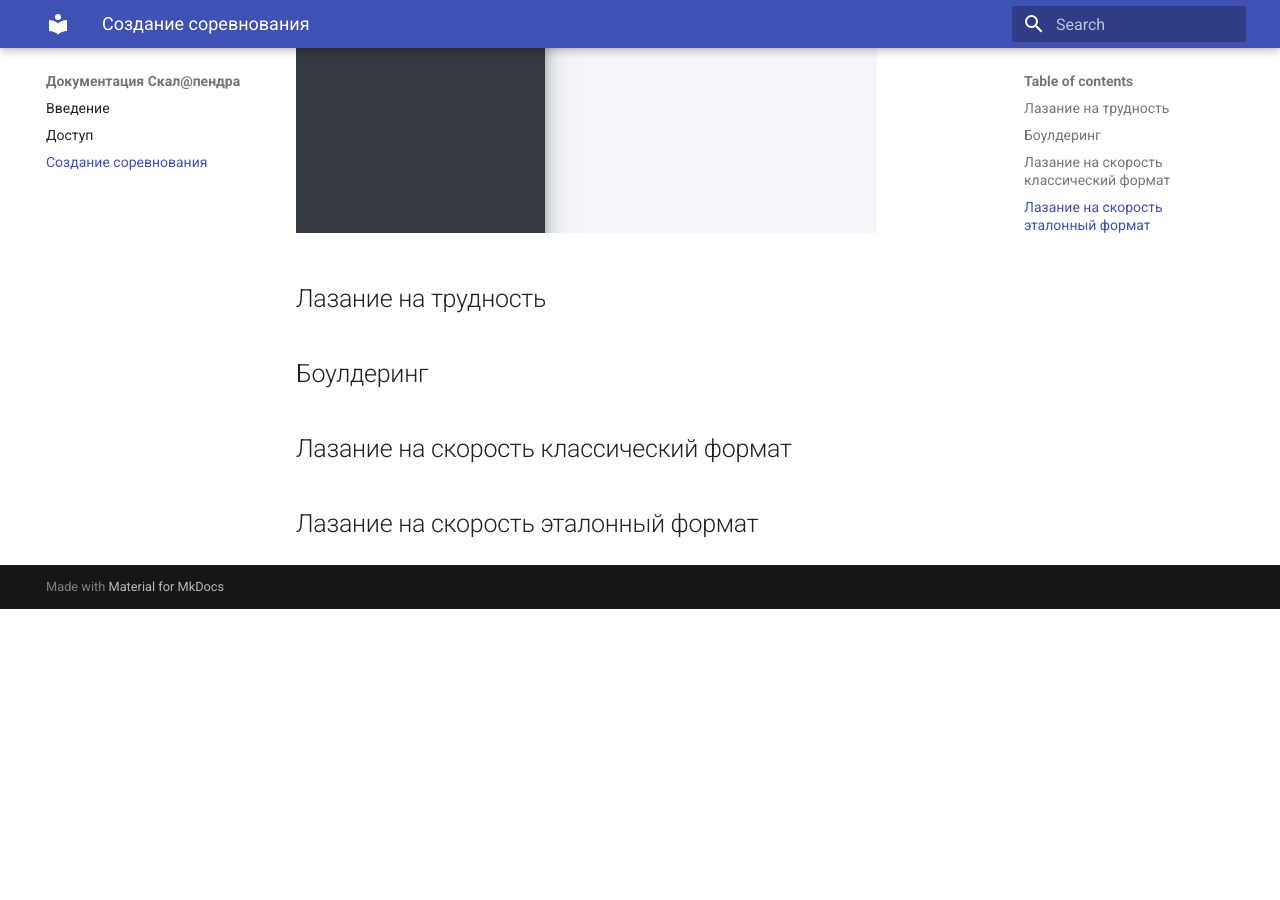
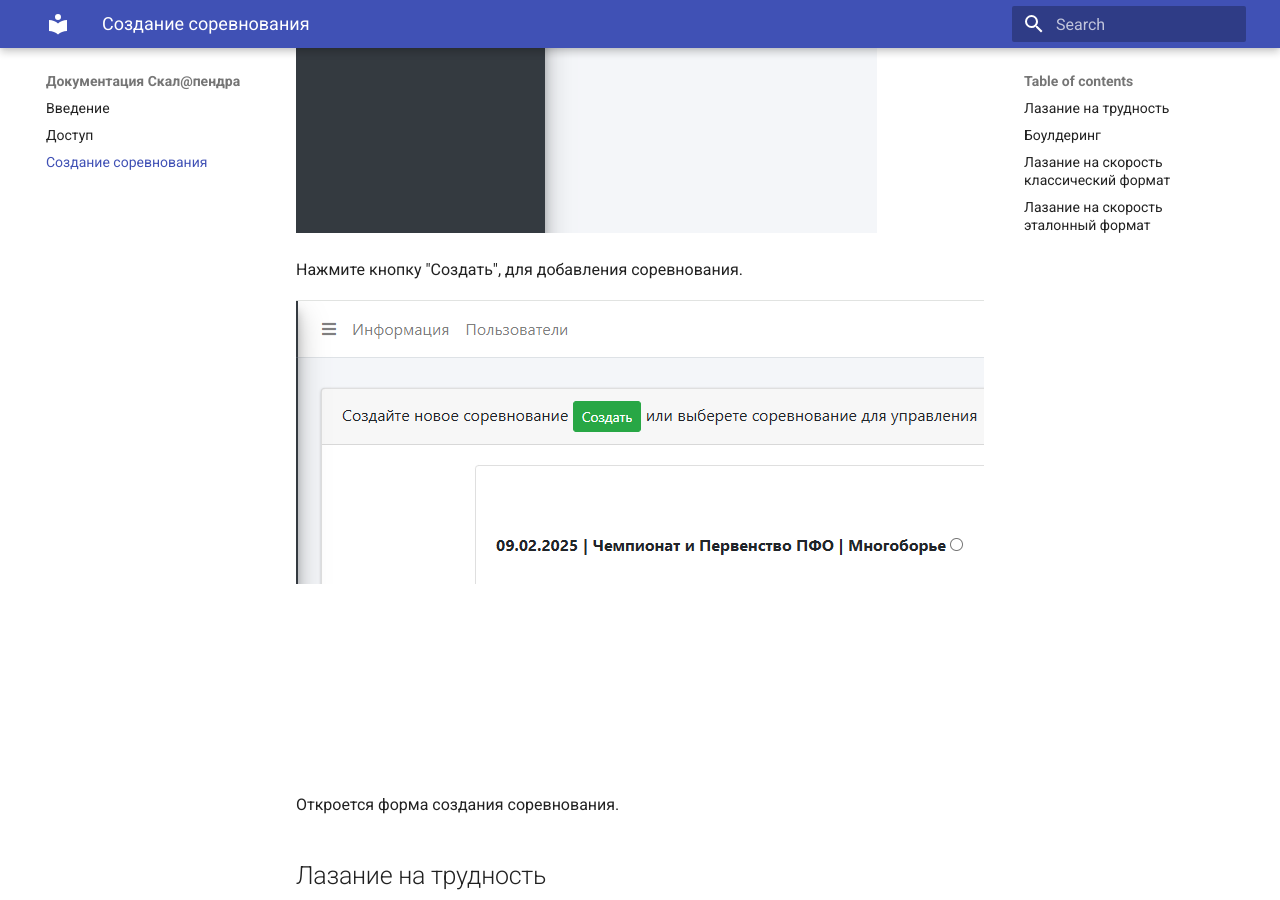
Before and after one commit to alptur/scaladocs, an MkDocs documentation site: the page built from docs/competitioncreate.md, in a window 1280 px wide and 900 px high, scrolled down 458 px. Built offline with MkDocs 1.6.1 and Material for MkDocs 9.7.7, drawn with Linux system fonts in a browser that asks for light colours; before the commit the page ends 1067 px from its top, so only the background shows below that.

Commit message:
comit from ide

```diff
--- a/docs/competitioncreate.md
+++ b/docs/competitioncreate.md
@@ -3,6 +3,12 @@
 Выберете в меню пункт "Соревнования".
 
 ![Competition screen](img/comp_br.png)
+
+Нажмите кнопку "Создать", для добавления соревнования.
+
+![Competition screen](img/comp_br_1.png)
+
+Откроется форма создания соревнования.
 
 ## Лазание на трудность
 
```
Also changed, not shown: docs/img/comp_br_1.png (added).
